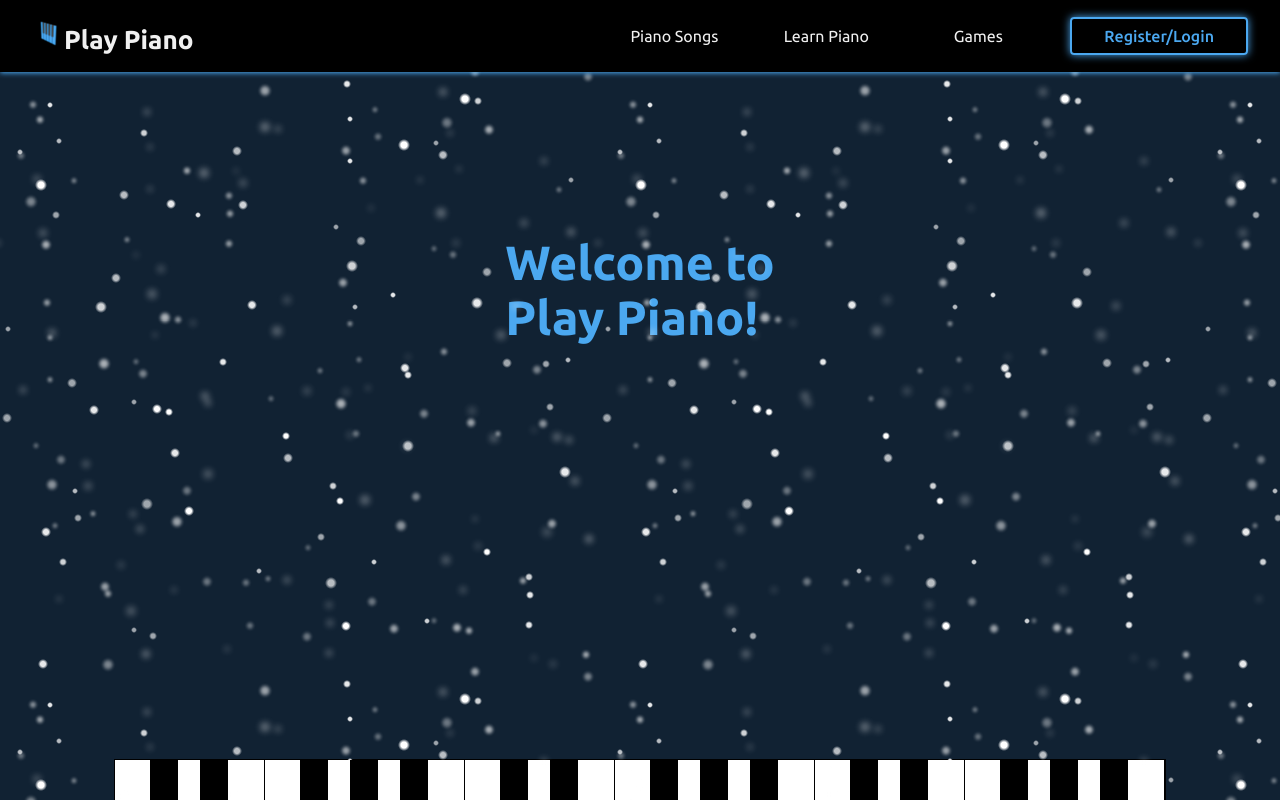
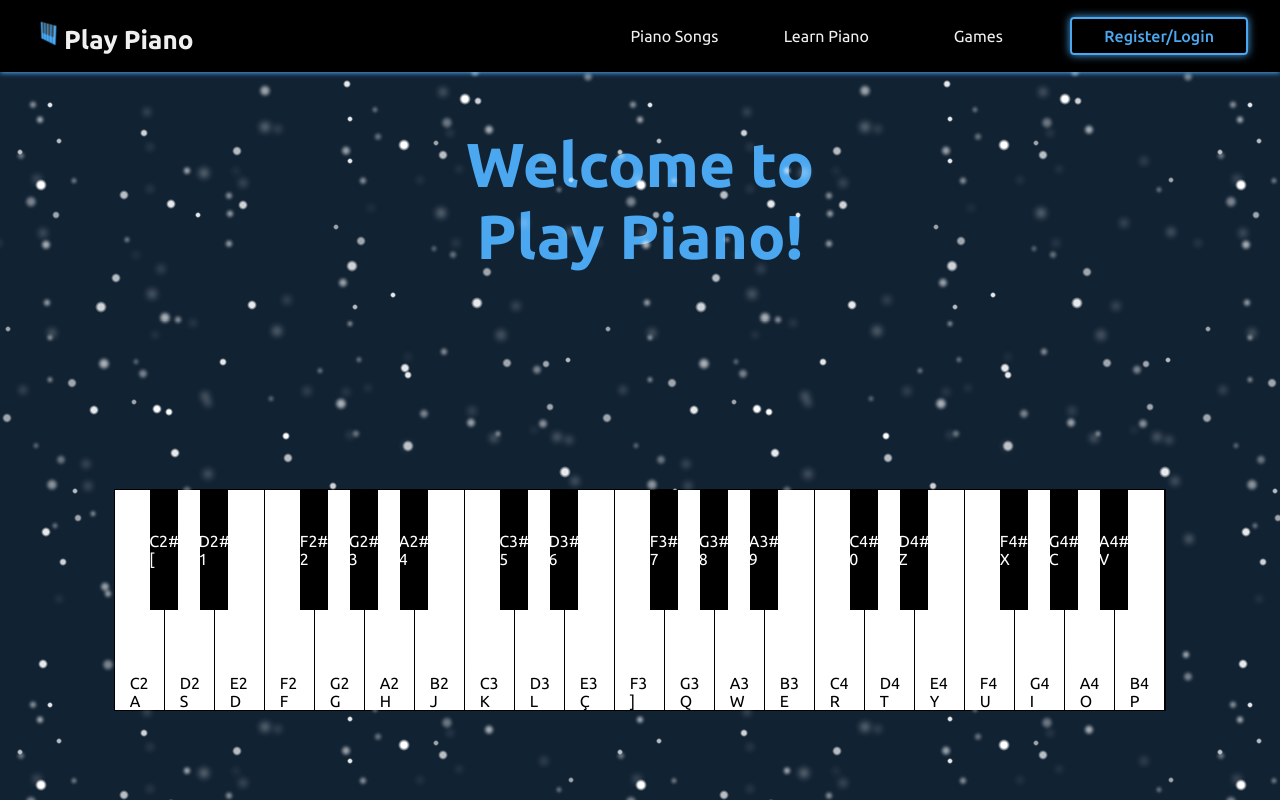
Before and after one commit to Jezebel1990/piano, a React (Create React App) app: page / in a window 1280 px wide. Shown: the top 800 px of the page. Built offline with nearby package versions, Linux system fonts and the light colour scheme.

Commit message:
update body

```diff
--- a/src/App.tsx
+++ b/src/App.tsx
@@ -2,15 +2,15 @@ import React from 'react';
 import '../src/styles/App.scss';
 import './Piano';
 import './keyboardKeys';
+
 
 function App() {
   return (
 <main>
 <section className='piano'>
 <div className='keys-unit'>
-
 <div className='piano-key' data-key="c2">
-  <div className="black" id="teste">
+  <div className="black">
        C2# <br/> [
   </div>
   <span>C2
--- a/src/Piano.ts
+++ b/src/Piano.ts
@@ -6,10 +6,7 @@ import './App';
 
 const pianoKeysEl = [...document.querySelectorAll('.piano .keys-unit .piano-key')] as HTMLElement[];
 
-
 function playPianoKey(keyElement: HTMLElement){
-
-  console.log(keyElement)
 
   if (keyElement) {
 
@@ -49,11 +46,9 @@ let keyName;
   }
 
 
-
   playAudio(keyName);
 }
 }
-
 
 
 pianoKeysEl.forEach((element: Element) => {
--- a/src/components/Body.tsx
+++ b/src/components/Body.tsx
@@ -4,11 +4,11 @@ import styles from './Header.module.scss';
 function Body(){
   return (
     <main>
-      <h1 className={styles.titule}>Welcome to
+      <h1 className={styles.body}>Welcome to
       <br>
       </br>
       Play Piano!</h1>
-    </main>
+      </main>
   );
 }
 
--- a/src/components/Header.module.scss
+++ b/src/components/Header.module.scss
@@ -61,15 +61,10 @@
     }
 
 }
-.titule {
+.body {
+    font-size: 62px;
     color: $primary;
-    margin: 10;
-    font-size: 48px;
-    justify-content: center;
-    align-items: center;
-    box-sizing: border-box;
-    display: flex;
-    font-weight: bold;
+    text-align: center;
   }
 
 .img {
--- a/src/index.tsx
+++ b/src/index.tsx
@@ -3,8 +3,8 @@ import ReactDOM from 'react-dom/client';
 import App from './App';
 import reportWebVitals from './reportWebVitals';
 import Header from './components/Header';
+import './styles/index.scss';
 import Body from './components/Body';
-import './styles/index.scss';
 
 
 const root = ReactDOM.createRoot(
@@ -14,7 +14,7 @@ root.render(
   <React.StrictMode>
     <Header/>
     <div className="snow"></div>
- <Body />
+    <Body/>
 <App />
   </React.StrictMode>
 );
--- a/src/styles/App.scss
+++ b/src/styles/App.scss
@@ -1,17 +1,19 @@
 main {
     width: 100%;
-    height: calc(100vh - 220px);
     display: flex;
     justify-content: center;
     align-items: center;
     box-sizing: border-box;
+    height: 400px;
+   }
     .piano {
         display: flex;
         width: 1052px;
         height: 222px;
-        background-color: #fff;
+        // background-color: #fff;
         border: 1px solid #000;
         div.keys-unit {
+              background-color: #fff;
              display: flex;
              div.piano-key {
                 width: 50px;
@@ -45,7 +47,7 @@ main {
                     left: 30%;
                 }
 
+
             }
         }
     }
-}
```
Also changed, not shown: 1 other file (tests, documents, lock files or other folders).
